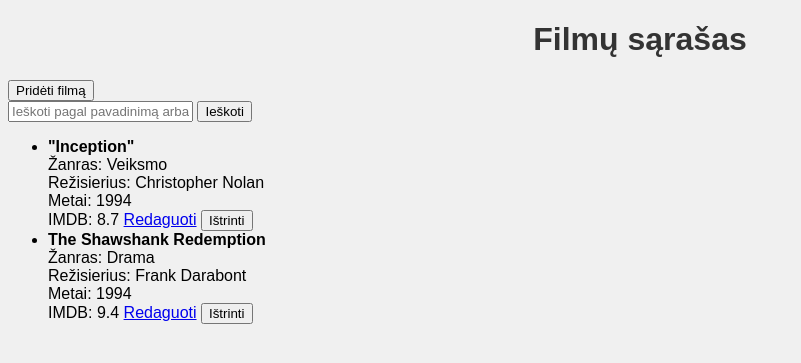
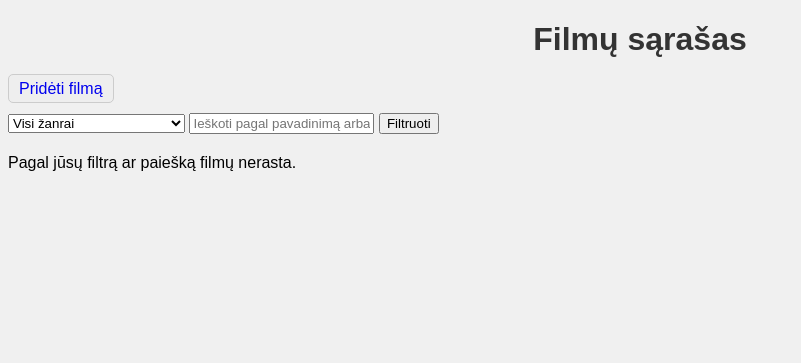
Before and after one commit to Kudzass/Baigiamasis_darbas_kino_filmu_katalogas, a Flask app: template templates/index.html in a window 1280 px wide. Shown: the top 363 px of the page, without its empty margins (0-801 px from the left). Run offline with Flask 3, Linux system fonts and the light colour scheme; the template is opened without the code that fills it: values that come from a table or form of the project are taken from there, others are empty; data comes from the database, SQL or seed files in the repository; both versions use the stored data as it was after the commit.

Commit message:
Pridejau paieskos ir zanro filtravima, padaryta klaidų prevencija

```diff
--- a/app.py
+++ b/app.py
@@ -11,14 +11,24 @@
 @app.route('/')
 def index():
     search = request.args.get('search')
+    zanras_id = request.args.get('zanras_id')
+
+    filmai_query = Filmas.query
+
     if search:
-        filmai = Filmas.query.filter(
+        filmai_query = filmai_query.filter(
             Filmas.pavadinimas.ilike(f'%{search}%') |
             Filmas.rezisierius.ilike(f'%{search}%')
-        ).all()
-    else:
-        filmai = Filmas.query.all()
-    return render_template('index.html', filmai=filmai)
+        )
+
+    if zanras_id and zanras_id.isdigit():
+            filmai_query = filmai_query.filter(Filmas.zanras_id == int(zanras_id))
+
+    filmai = filmai_query.all()
+    zanrai = Zanras.query.all()
+    return render_template('index.html', filmai=filmai, zanrai=zanrai)
+
+
 
 @app.route('/prideti', methods=['GET', 'POST'])
 def prideti_filma():
--- a/templates/index.html
+++ b/templates/index.html
@@ -7,13 +7,26 @@
 <body>
     <h1>Filmų sąrašas</h1>
 
-    <a href="{{ url_for('prideti_filma') }}"><button>Pridėti filmą</button></a>
+    <a href="{{ url_for('prideti_filma') }}" style="padding: 5px 10px; background-color: #eee; border: 1px solid #ccc; text-decoration: none; border-radius: 5px;">
+        Pridėti filmą
+    </a>
 
-    <form method="get" action="/">
-    <input type="text" name="search" placeholder="Ieškoti pagal pavadinimą arba režisierių">
-    <button type="submit">Ieškoti</button>
+    <form method="get" action="/" style="margin-top: 15px;">
+        <select name="zanras_id" style="width: 177px;">
+            <option value="">Visi žanrai</option>
+            {% for zanras in zanrai %}
+                {% set selected = 'selected' if request.args.get('zanras_id') == zanras.id|string else '' %}
+            <option value="{{ zanras.id }}" {{ selected }}>
+    {{ zanras.pavadinimas }}
+            </option>
+            {% endfor %}
+        </select>
+
+        <input type="text" name="search" placeholder="Ieškoti pagal pavadinimą arba režisierių" value="{{ request.args.get('search', '') }}">
+        <button type="submit">Filtruoti</button>
     </form>
 
+    {% if filmai %}
     <ul>
         {% for filmas in filmai %}
             <li>
@@ -24,14 +37,14 @@
                 IMDB: {{ filmas.imdb }}
 
                 <a href="{{ url_for('redaguoti_filma', id=filmas.id) }}">Redaguoti</a>
-
                 <form action="{{ url_for('istrinti_filma', id=filmas.id) }}" method="post" style="display:inline;">
-        <button type="submit">Ištrinti</button>
+                    <button type="submit">Ištrinti</button>
                 </form>
             </li>
-        {% else %}
-            <li>Dar nėra filmų.</li>
         {% endfor %}
     </ul>
+{% else %}
+    <p style="margin-top: 20px;">Pagal jūsų filtrą ar paiešką filmų nerasta.</p>
+{% endif %}
 </body>
 </html>
```
Also changed, not shown: instance/filmai.db.
